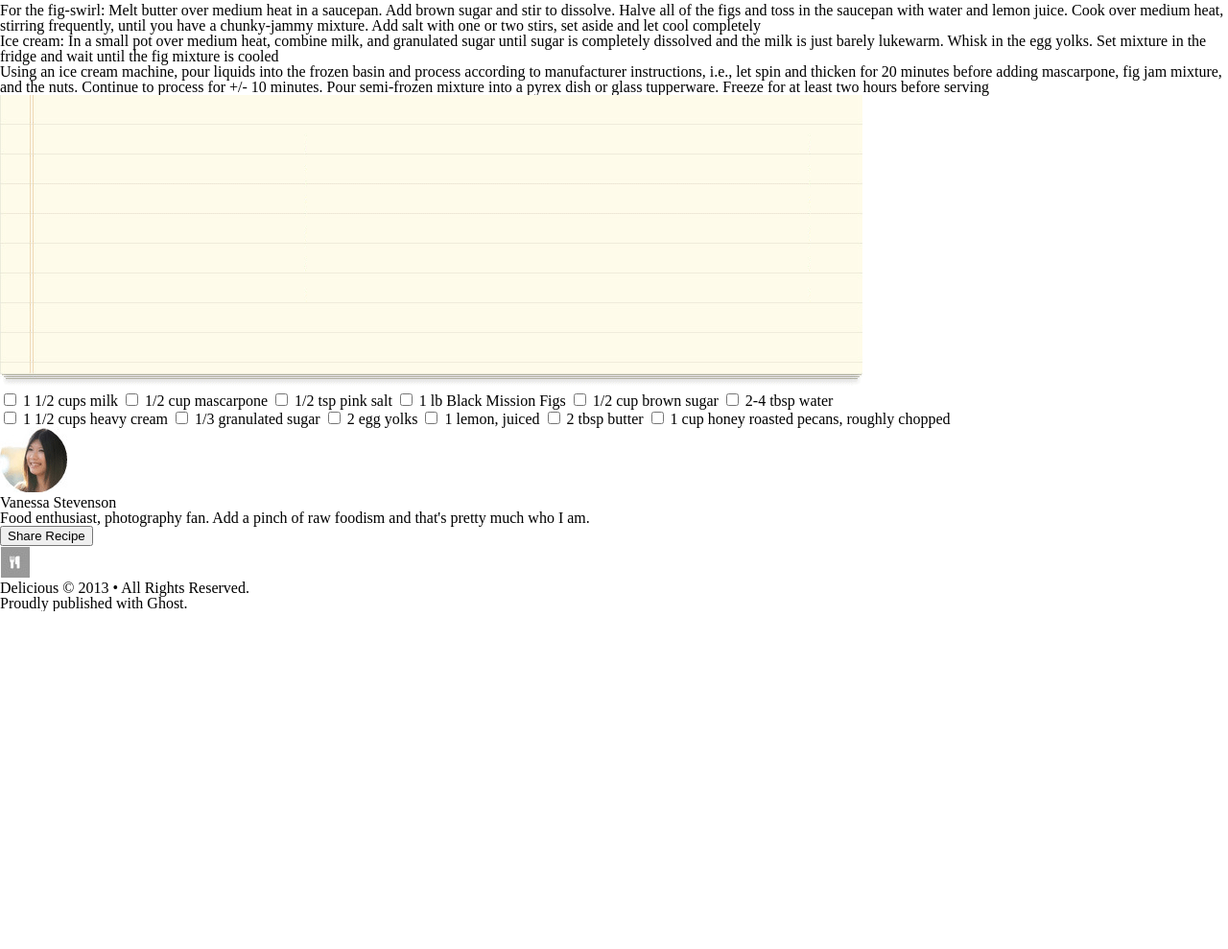
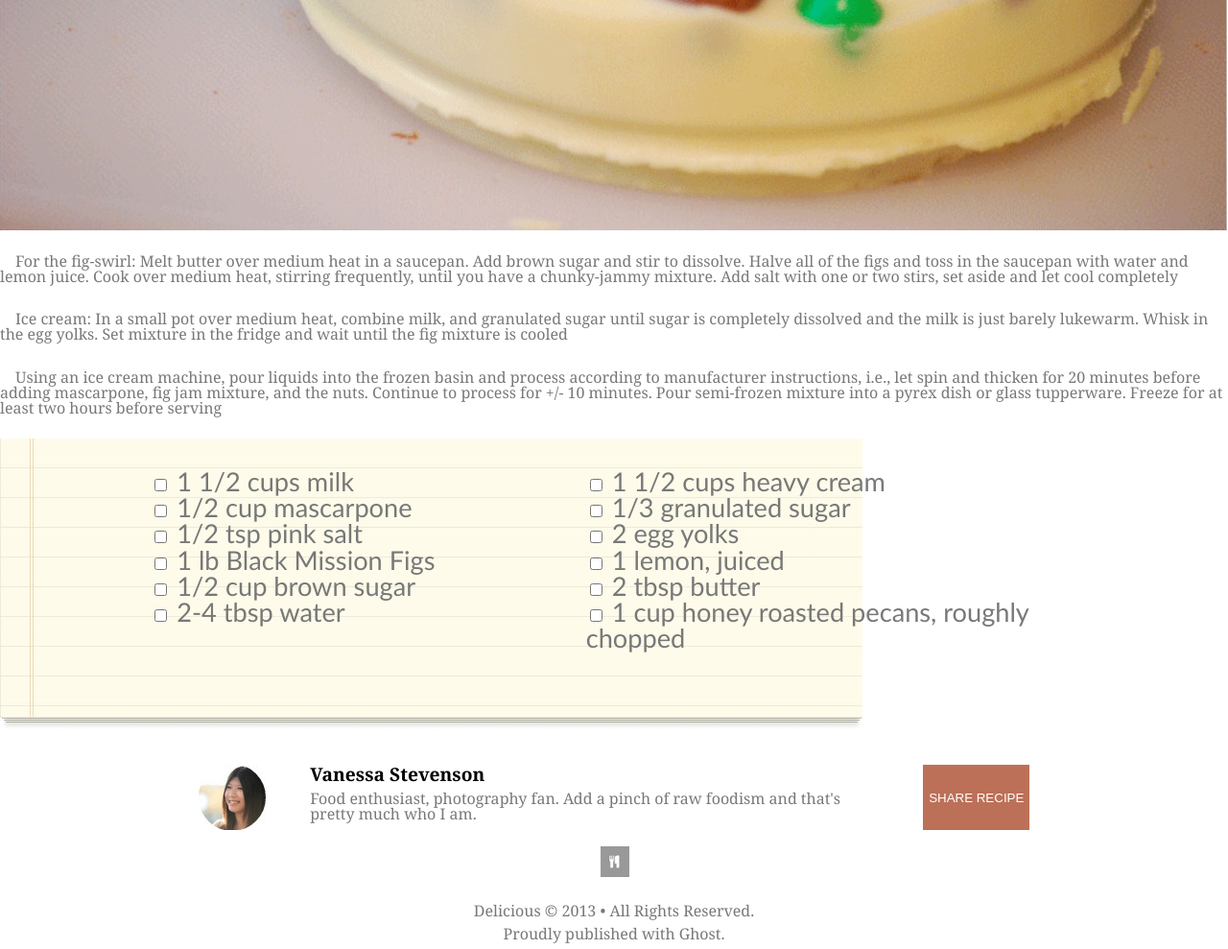
Before and after one commit to matthew-c-austin/chocolate-pizza, a plain HTML site: page index.html in a window 1280 px wide. Shown: the part 774-1763 px from the top of the page at 96% size. Before the commit the page ends 1411 px from the top, so only its background shows below. Drawn offline with Linux system fonts and the light colour scheme.

Commit message:
worked on the css file

```diff
--- a/css/style.css
+++ b/css/style.css
@@ -0,0 +1,144 @@
+html {
+    font-size: 16px;
+}
+
+p {
+    font-family: Georgia, sans-serif;
+    font-size: 1rem;
+    color: rgb(120, 120, 120);
+}
+
+body {
+    display: flex;
+    flex-direction: column;
+    gap: 2rem;
+}
+
+header {
+    display: flex;
+    justify-content: space-between;
+}
+
+main {
+    display: flex;
+    flex-direction: column;
+    gap: 1.5rem;
+}
+
+#logo {
+    display: inline-flex;
+}
+
+#blog-title {
+    justify-content: right;
+}
+
+#blog-title h2 {
+    font-family: 'Brush Script MT', cursive;
+    font-size: 2rem;
+}
+
+#blog-title p {
+    font-style: normal;
+    font-family: Arial, sans-serif;
+    text-transform: uppercase;
+    font-size: 0.5rem;
+}
+
+nav a {
+    text-decoration: none;
+}
+
+h1 {
+    font-size: 2.5rem;
+    font-weight: bold;
+    font-family: Arial;
+}
+
+#chocolate-header {
+    display: flex;
+    justify-content: space-between;
+    align-items: flex-end;
+}
+
+#top-level-heading p {
+    text-transform: uppercase;
+    color: #AEAEAC;
+}
+
+#print {
+    display: flex;
+}
+
+#print p {
+    text-transform: uppercase;
+    color: #AEAEAC;
+}
+
+#recipe-paragraph {
+    display: flex;
+    flex-direction: column;
+    gap: 1.8rem;
+}
+
+#notebook {
+    position: relative;
+}
+
+#recipe {
+    display: flex;
+    justify-content: space-evenly;
+    position: absolute;
+    top: 10%;
+    width: 100%;
+}
+
+#recipe img {
+    width: 100%;
+}
+
+#first-half, #second-half {
+    display: flex;
+    flex-direction: column;
+    color: rgb(120, 120, 120);
+    font-size: 1.7rem;
+    font-family: 'Trebuchet MS', sans-serif;
+    max-width: 40%;
+}
+
+footer {
+    display: flex;
+    flex-direction: column;
+    align-items: center;
+    gap: 1rem;
+}
+
+footer p {
+    margin: 0.5rem 0 0.5rem 0;
+}
+
+#trademark {
+    text-align: center;
+}
+
+#bio {
+    display: flex;
+    justify-content: space-around;
+}
+
+#bio-info {
+    max-width: 65%;
+}
+
+h3 {
+    font-weight: bold;
+    font-family: Georgia, sans-serif;
+    font-size: 1.2rem;
+}
+
+button {
+    background-color: #BC7058;
+    color: white;
+    text-transform: uppercase;
+    border: white;
+}
--- a/index.html
+++ b/index.html
@@ -45,6 +45,7 @@
     </nav>
   </header>
   <main>
+  <div id="chocolate-header">
     <div id="top-level-heading">
       <h1>Chocolate Pizza</h1>
       <p>Posted on 15 Dec 2013 / Desserts</p>
@@ -53,14 +54,15 @@
       <img src="img/print-icon.png" alt="A print icon">
       <p>Print</p>
     </div>
+  </div>
     <img src="img/choco-pizza.png" alt="A delectable looking chocolate pizza">
     <div id="recipe-paragraph">
-      <p>For the fig-swirl: Melt butter over medium heat in a saucepan. Add brown sugar and stir to dissolve. Halve all of the figs and toss in the saucepan with water and lemon juice. Cook over medium heat, stirring frequently, until you have a chunky-jammy mixture. Add salt with one or two stirs, set aside and let cool completely</p>
-      <p>Ice cream: In a small pot over medium heat, combine milk, and granulated sugar until sugar is completely dissolved and the milk is just barely lukewarm. Whisk in the egg yolks. Set mixture in the fridge and wait until the fig mixture is cooled</p>
-      <p>Using an ice cream machine, pour liquids into the frozen basin and process       according to manufacturer instructions, i.e., let spin and thicken for 20 minutes before adding mascarpone, fig jam mixture, and the nuts. Continue to process for +/- 10 minutes. Pour semi-frozen mixture into a pyrex dish or glass tupperware. Freeze for at least two hours before serving</p>
+      <p>&emsp;For the fig-swirl: Melt butter over medium heat in a saucepan. Add brown sugar and stir to dissolve. Halve all of the figs and toss in the saucepan with water and lemon juice. Cook over medium heat, stirring frequently, until you have a chunky-jammy mixture. Add salt with one or two stirs, set aside and let cool completely</p>
+      <p>&emsp;Ice cream: In a small pot over medium heat, combine milk, and granulated sugar until sugar is completely dissolved and the milk is just barely lukewarm. Whisk in the egg yolks. Set mixture in the fridge and wait until the fig mixture is cooled</p>
+      <p>&emsp;Using an ice cream machine, pour liquids into the frozen basin and process       according to manufacturer instructions, i.e., let spin and thicken for 20 minutes before adding mascarpone, fig jam mixture, and the nuts. Continue to process for +/- 10 minutes. Pour semi-frozen mixture into a pyrex dish or glass tupperware. Freeze for at least two hours before serving</p>
     </div>
-    <div id="recipe">
-      <img src="img/list-bg.png" alt="lined paper background">
+   <div id="notebook">
+     <div id="recipe">
       <div id="first-half">
         <label>
           <input type="checkbox" name="milk" id="milk">
@@ -114,6 +116,8 @@
         </label>
       </div>
     </div>
+    <img src="img/list-bg.png" alt="lined paper background">
+  </div>
   </main>
   <footer>
     <div id="bio">
@@ -122,8 +126,8 @@
         <h3>Vanessa Stevenson</h3>
         <p>Food enthusiast, photography fan. Add a pinch of raw foodism and that's pretty much who I am.</p>
       </div>
+      <button type="button">Share Recipe</button>
     </div>
-    <button type="button">Share Recipe</button>
     <div id="fork-and-knife">
       <img src="img/small-logo.png" alt="Little picture of fork and knife logo.">
     </div>
```
